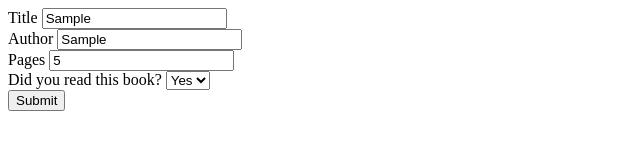
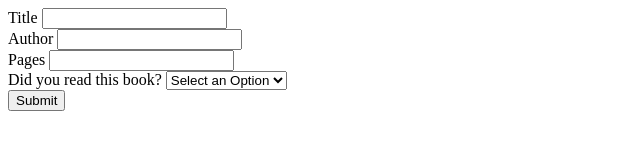
Before and after one commit to Awardz/Library, a plain HTML site: page index.html in a window 1280 px wide. Both pictures are taken after typing "Sample", "Sample", "5" into the empty fields and a click on the button "Submit". Shown: the whole page, without its empty margins (0-640 px from the left). Drawn offline with Linux system fonts and the light colour scheme.

Commit message:
Erased the data typed in the html after clicking the button.  Also learned disabled selected to show a generic before choosing an option for read.

```diff
--- a/index.html
+++ b/index.html
@@ -26,6 +26,7 @@
         <div class="row" id="4">
             <label for="read">Did you read this book?</label>
             <select id="read">
+                <option value="" disabled selected>Select an Option</option>
                 <option value="yes">Yes</option>
                 <option value="no">No</option>
             </select>
--- a/javascript.js
+++ b/javascript.js
@@ -29,5 +29,9 @@ const button = document.querySelector(".submit");
 button.addEventListener("click", () =>
 {
     addBookToLibrary();
+    title.value = ""
+    author.value = ""
+    pages.value = ""
+    read.value = ""
 
 })
```
